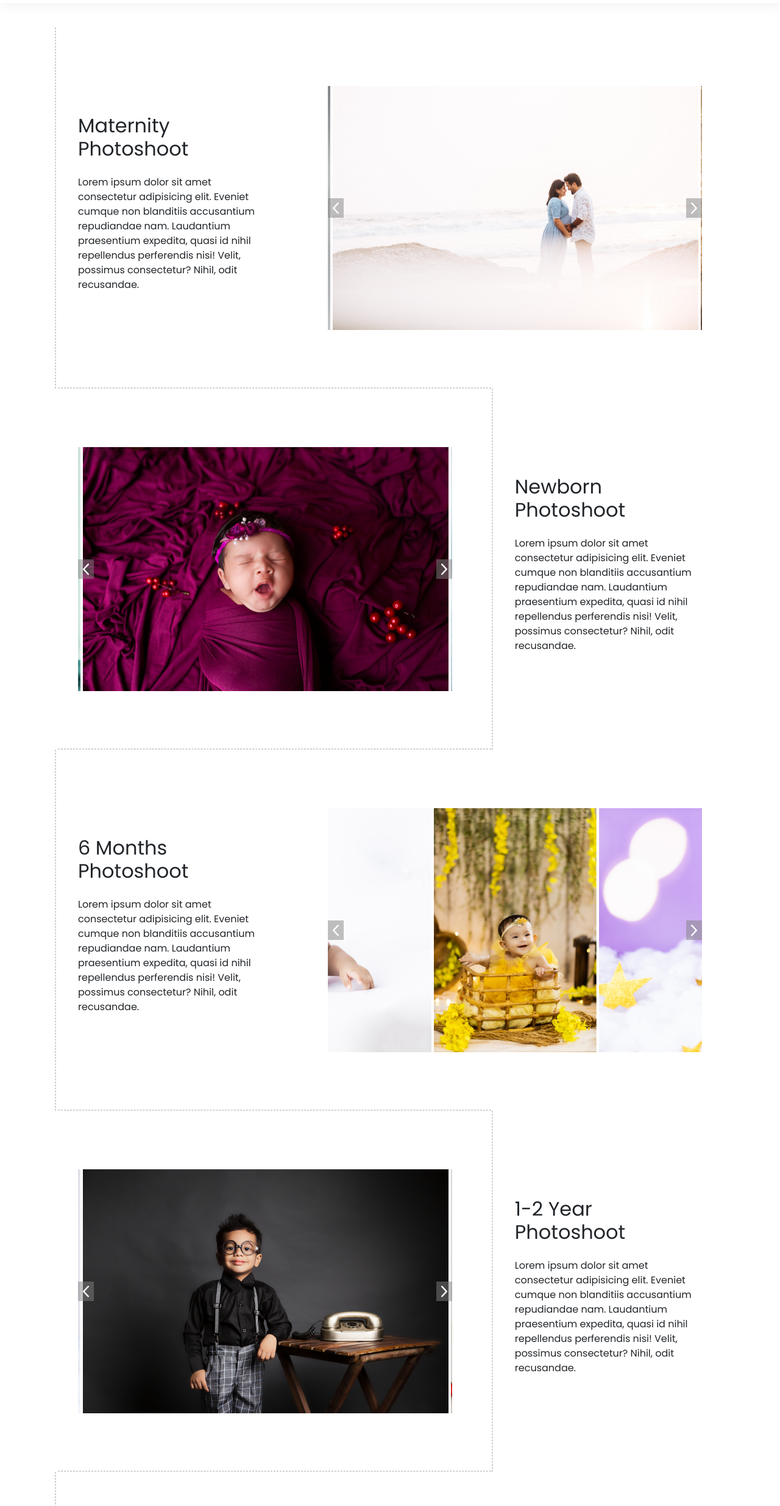
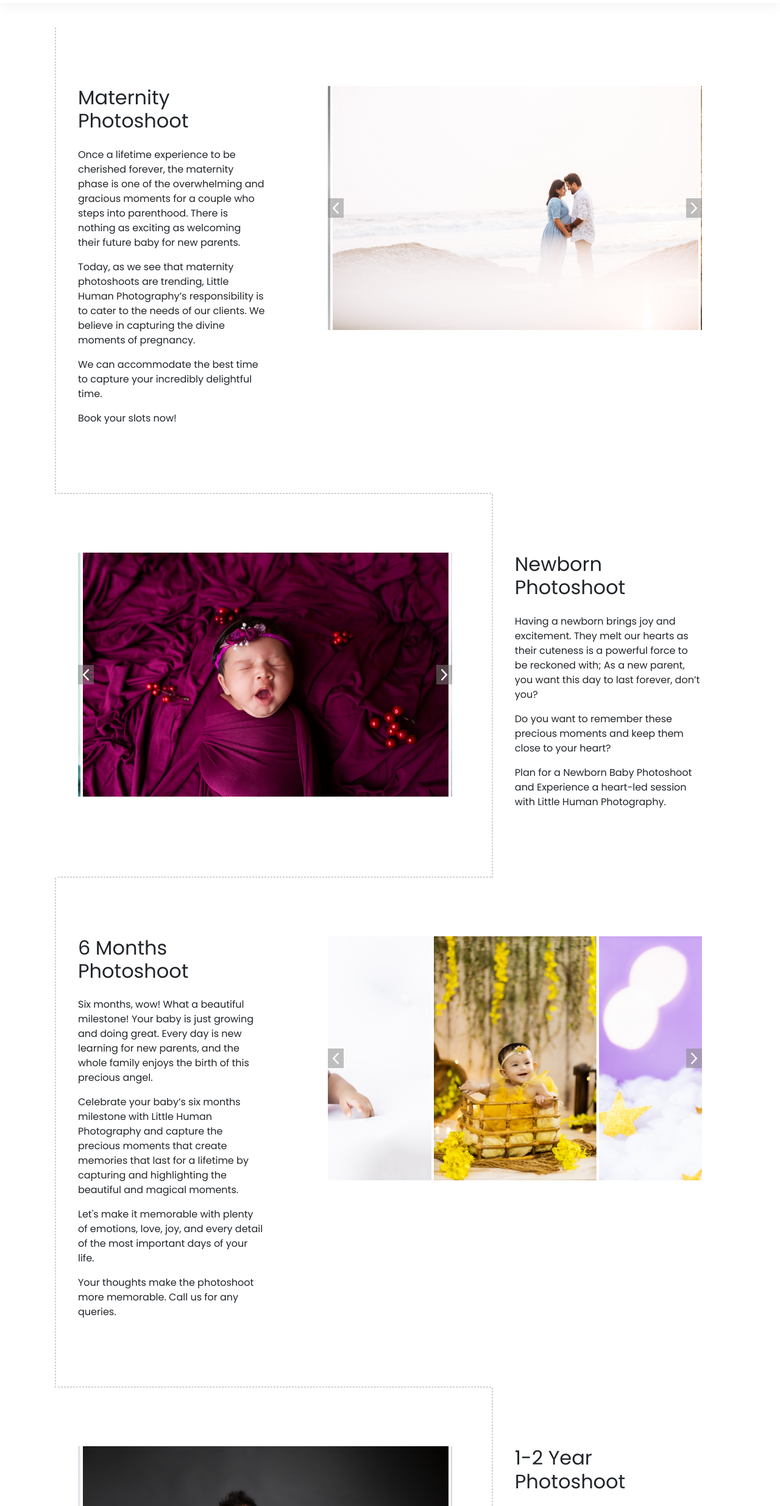
Before and after one commit to YadhunandanGowda/littlehuman, a plain HTML site: page src/sessions.html in a window 1280 px wide. Shown: the part 83-2552 px from the top of the page at 61% size. Drawn offline with Linux system fonts and the light colour scheme.

Commit message:
content updation

```diff
--- a/src/sessions.html
+++ b/src/sessions.html
@@ -142,9 +142,13 @@
                 </div> -->
                 <div>
                     <h2 class="mb-4">Maternity Photoshoot</h2>
-                    <p>Lorem ipsum dolor sit amet consectetur adipisicing elit. Eveniet cumque non blanditiis
-                        accusantium repudiandae nam. Laudantium praesentium expedita, quasi id nihil repellendus
-                        perferendis nisi! Velit, possimus consectetur? Nihil, odit recusandae. </p>
+                    <p>Once a lifetime experience to be cherished forever, the maternity phase is one of the overwhelming and gracious moments for a couple who steps into parenthood. There is nothing as exciting as welcoming their future baby for new parents.</p>
+
+                        <p>Today, as we see that maternity photoshoots are trending, Little Human Photography’s responsibility is to cater to the needs of our clients. We believe in capturing the divine moments of pregnancy.</p>
+
+                        <p>We can accommodate the best time to capture your incredibly delightful time.</p>
+
+                        <p>Book your slots now!</p>
                 </div>
             </div>
             <div class="sliderContianer">
@@ -223,9 +227,11 @@
                 </div> -->
                 <div>
                     <h2 class="mb-4">Newborn Photoshoot</h2>
-                    <p>Lorem ipsum dolor sit amet consectetur adipisicing elit. Eveniet cumque non blanditiis
-                        accusantium repudiandae nam. Laudantium praesentium expedita, quasi id nihil repellendus
-                        perferendis nisi! Velit, possimus consectetur? Nihil, odit recusandae. </p>
+                    <p>Having a newborn brings joy and excitement. They melt our hearts as their cuteness is a powerful force to be reckoned with; As a new parent, you want this day to last forever, don’t you?</p>
+
+                        <p>Do you want to remember these precious moments and keep them close to your heart?</p>
+
+                        <p>Plan for a Newborn Baby Photoshoot and Experience a heart-led session with Little Human Photography.</p>
                 </div>
             </div>
         </div>
@@ -236,9 +242,13 @@
                 </div> -->
                 <div>
                     <h2 class="mb-4">6 Months Photoshoot</h2>
-                    <p>Lorem ipsum dolor sit amet consectetur adipisicing elit. Eveniet cumque non blanditiis
-                        accusantium repudiandae nam. Laudantium praesentium expedita, quasi id nihil repellendus
-                        perferendis nisi! Velit, possimus consectetur? Nihil, odit recusandae. </p>
+                    <p>Six months, wow! What a beautiful milestone! Your baby is just growing and doing great. Every day is new learning for new parents, and the whole family enjoys the birth of this precious angel.</p>
+
+                        <p>Celebrate your baby’s six months milestone with Little Human Photography and capture the precious moments that create memories that last for a lifetime by capturing and highlighting the beautiful and magical moments.</p>
+
+                        <p>Let's make it memorable with plenty of emotions, love, joy, and every detail of the most important days of your life.</p>
+
+                        <p>Your thoughts make the photoshoot more memorable. Call us for any queries.</p>
                 </div>
             </div>
             <div class="sliderContianer">
@@ -302,9 +312,9 @@
                 </div> -->
                 <div>
                     <h2 class="mb-4">1-2 Year Photoshoot</h2>
-                    <p>Lorem ipsum dolor sit amet consectetur adipisicing elit. Eveniet cumque non blanditiis
-                        accusantium repudiandae nam. Laudantium praesentium expedita, quasi id nihil repellendus
-                        perferendis nisi! Velit, possimus consectetur? Nihil, odit recusandae. </p>
+                    <p>Your baby turned 1? One is so much fun! Babies have developed so much personality at this age. And for the new parents, it must have been a funny, joyous bumpy ride. Your baby is a toddler now. Celebrate this new beautiful milestone by having Little Human Photography captured!</p>
+
+                        <p>Watch the most beautiful moments like a Cake Smash Session, and the little one takes their first bite of cake while we capture them.</p>
                 </div>
             </div>
         </div>
@@ -315,9 +325,15 @@
                 </div> -->
                 <div>
                     <h2 class="mb-4">Family Photoshoot</h2>
-                    <p>Lorem ipsum dolor sit amet consectetur adipisicing elit. Eveniet cumque non blanditiis
-                        accusantium repudiandae nam. Laudantium praesentium expedita, quasi id nihil repellendus
-                        perferendis nisi! Velit, possimus consectetur? Nihil, odit recusandae. </p>
+                    <p>Family comes with a lot of emotions. Every moment spent with your family is as memorable as you share a level of comfort, warmth, and love. You celebrate new milestones and create memories and special moments as a family. And to make those moments extraordinary, Little Human Photography aims to share the emotions of their clients through pictures.</p>
+
+                        <p>Family pictures take us back to the past. Looking back at family pictures is an incomparable joy. a quick look at the family pictures can create a unique satisfaction.</p>
+
+                        <p>Together with Little Human Photography, let’s make the present into a nostalgic past. How about we make pictures that tell the family story?</p>
+
+                        <p>Family Photoshoot at Little Human Photography aims to freeze these minutes and permit you to think back sometime down the road. Are you planning a family photo shoot? We have you covered.</p>
+
+                        <p>Call us to create striking and splendid family pictures.</p>
                 </div>
             </div>
             <div class="sliderContianer">
```
Also changed, not shown: src/index.html (+3 -12 lines).
